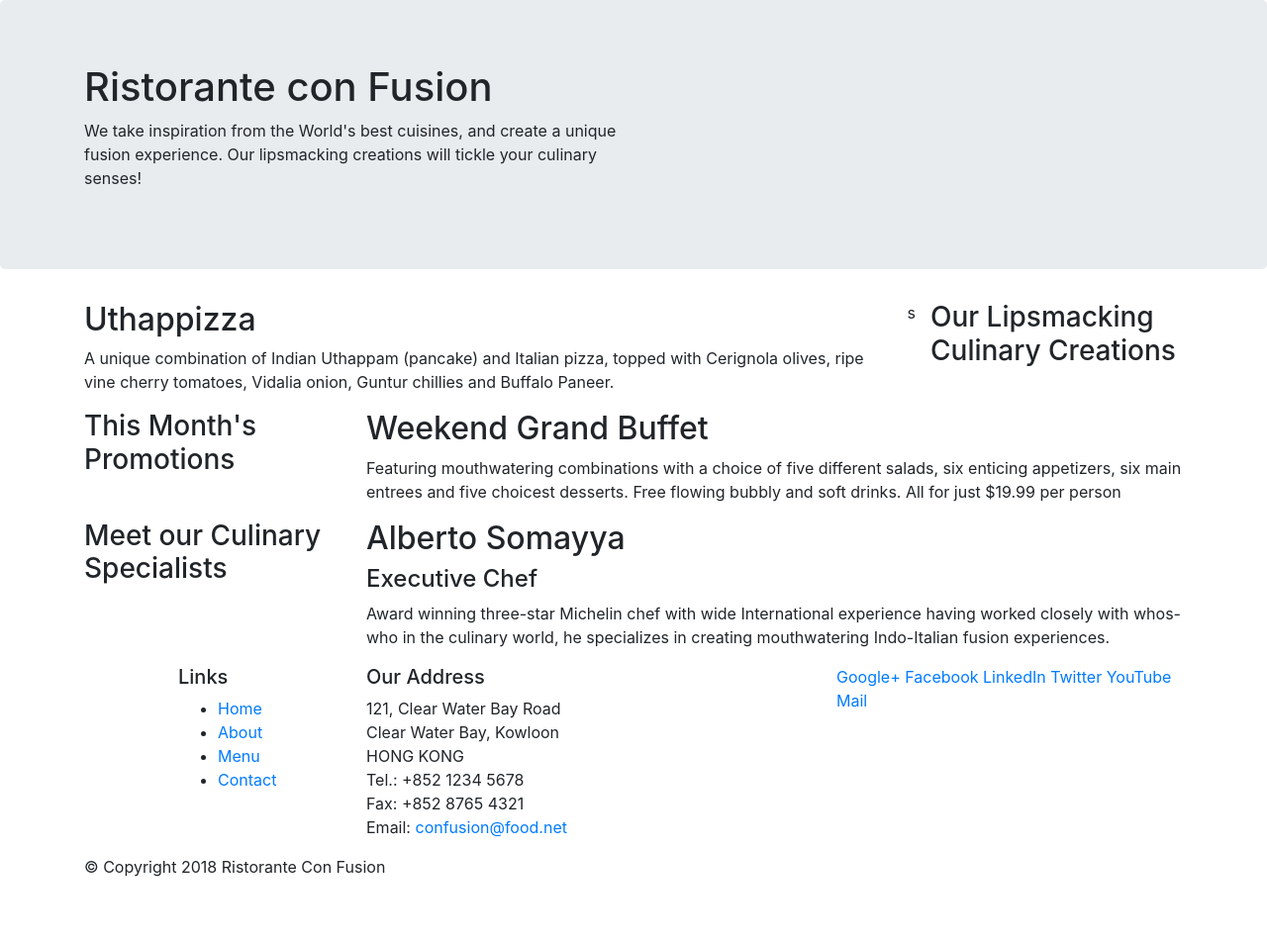
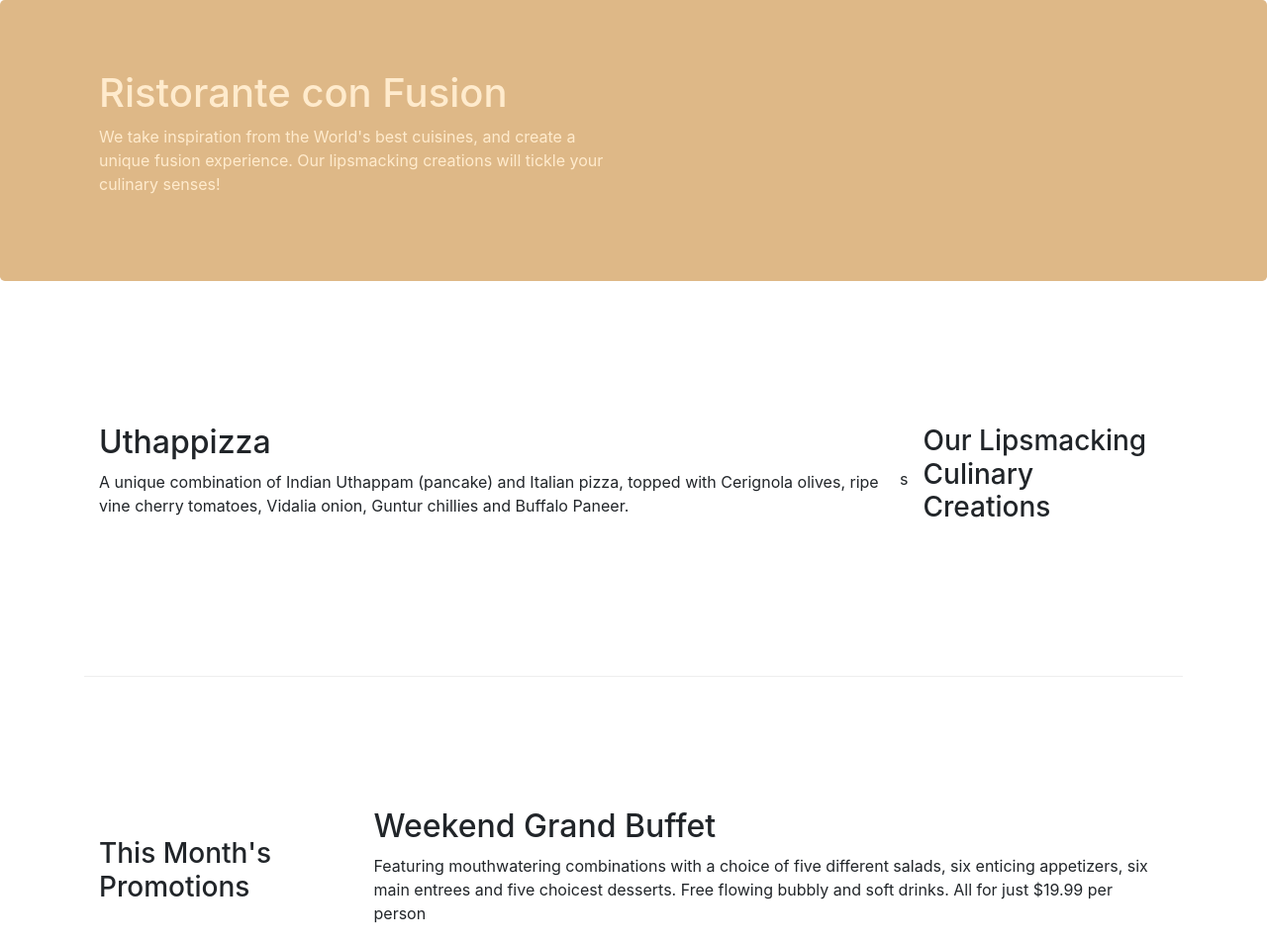
Before and after one commit to adi-howdy/bootstrap, a website: page index.html in a window 1280 px wide. Shown: the top 954 px of the page at 99% size. Before the commit the page ends 904 px from the top, so only its background shows below. Drawn offline with nearby package versions, Linux system fonts and the light colour scheme.

Commit message:
css styling

```diff
--- /dev/null
+++ b/css/styles.css
@@ -0,0 +1,30 @@
+.row-header {
+    margin: 0px auto;
+    padding: 0px auto;
+}
+
+.row-content {
+    margin: 0px auto;
+    padding: 50px 0px 50px 0px;
+    border-bottom: 1px ridge;
+    min-height: 400px;
+}
+
+.footer {
+    background-color: skyblue;
+    margin: 0px auto;
+    padding: 20px 0px 20px 0px;
+}
+
+.jumbotron{
+    padding: 70px 30px 70px 30px;
+    margin: 0px auto;
+    background: burlywood;
+    color: blanchedalmond;
+}
+
+.address {
+    font-size: 80%;
+    margin: 0px;
+    color: blueviolet;
+}
--- a/index.html
+++ b/index.html
@@ -9,14 +9,15 @@
 
        <!-- Bootstrap CSS -->
        <link rel="stylesheet" href="node_modules/bootstrap/dist/css/bootstrap.min.css">
-    <title>Ristorante Con Fusion</title>
+       <link rel="stylesheet" href="css/styles.css">
+       <title>Ristorante Con Fusion</title>
 </head>
 
 <body>
 
     <header class = "jumbotron">
         <div class = "container">
-            <div class = "row">
+            <div class = "row row-header">
                 <div class = "col-12 col-sm-6">
                     <h1>Ristorante con Fusion</h1>
                     <p>We take inspiration from the World's best cuisines, and create a unique fusion experience. Our lipsmacking creations will tickle your culinary senses!</p>
@@ -28,7 +29,7 @@
     </header>
 
     <div class="container">
-        <div class = "row">
+        <div class = "row row-content align-items-center">
             <div class = "col-12 col-sm-4 order-sm-last col-md-3">
                 <h3>Our Lipsmacking Culinary Creations</h3>
             </div>
@@ -39,7 +40,7 @@
         </div>
 
 
-        <div class = "row">
+        <div class = "row row-content align-items-center">
             <div class = "col-12 col-sm-4 order-sm-first col-md-3">
                 <h3>This Month's Promotions</h3>
             </div>
@@ -49,7 +50,7 @@
             </div>
         </div>
 
-        <div class = "row">
+        <div class = "row row-content align-items-center">
             <div class = "col-12 col-sm-4 col-md-3">
                 <h3>Meet our Culinary Specialists</h3>
             </div>
@@ -61,12 +62,12 @@
         </div>
     </div>
 
-    <footer >
+    <footer class="footer">
         <div class = "container">
             <div class = "row">
                 <div class = "col-4 offset-1 col-sm-2">
                     <h5>Links</h5>
-                    <ul>
+                    <ul class = "list-unstyled">
                         <li><a href="#">Home</a></li>
                         <li><a href="#">About</a></li>
                         <li><a href="#">Menu</a></li>
@@ -84,8 +85,8 @@
 		              Email: <a href="mailto:confusion@food.net">confusion@food.net</a>
 		           </address>
                 </div>
-                <div class = "col-12 col-sm-4">
-                    <div>
+                <div class = "col-12 col-sm-4 align-self-center">
+                    <div class="text-center">
                         <a href="http://google.com/+">Google+</a>
                         <a href="http://www.facebook.com/profile.php?id=">Facebook</a>
                         <a href="http://www.linkedin.com/in/">LinkedIn</a>
@@ -95,7 +96,7 @@
                     </div>
                 </div>
            </div>
-           <div class = "row">
+           <div class = "row justify-content-center">
                 <div class = "col-auto">
                     <p>© Copyright 2018 Ristorante Con Fusion</p>
                 </div>
```
